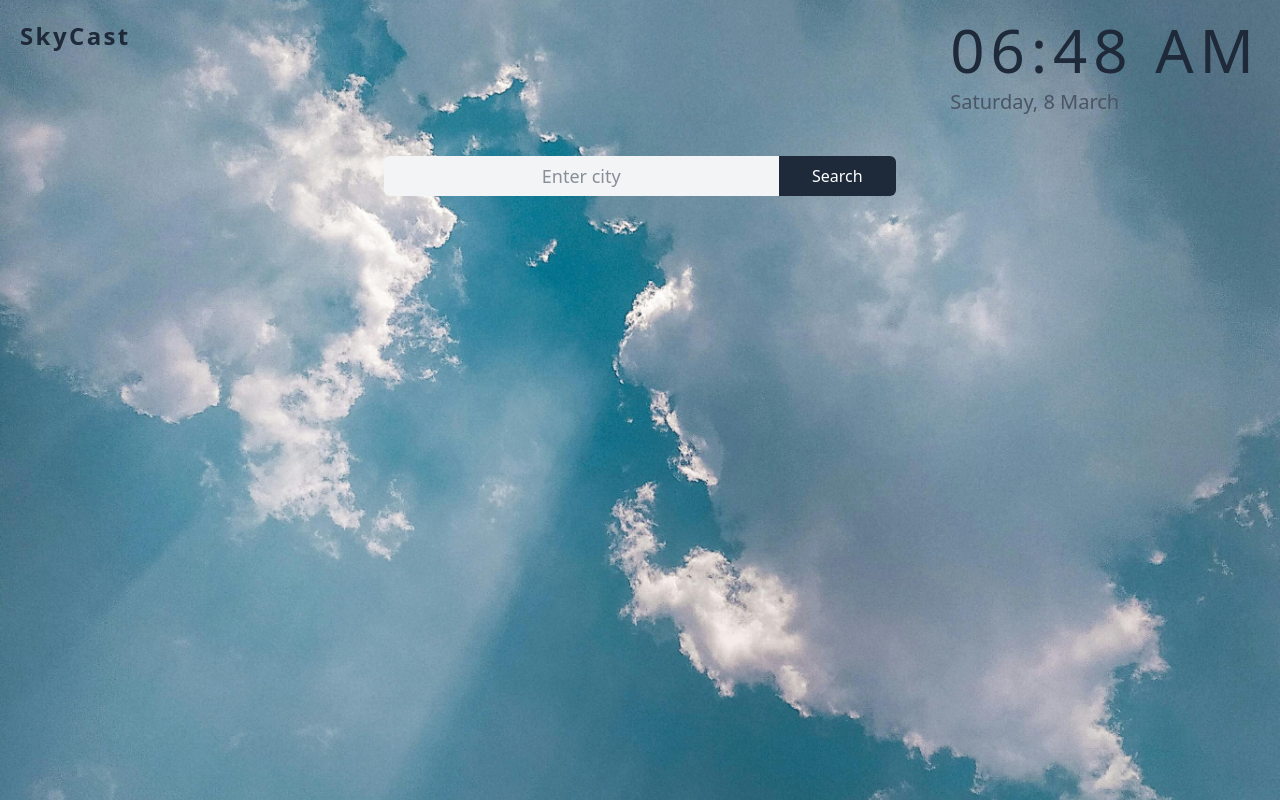
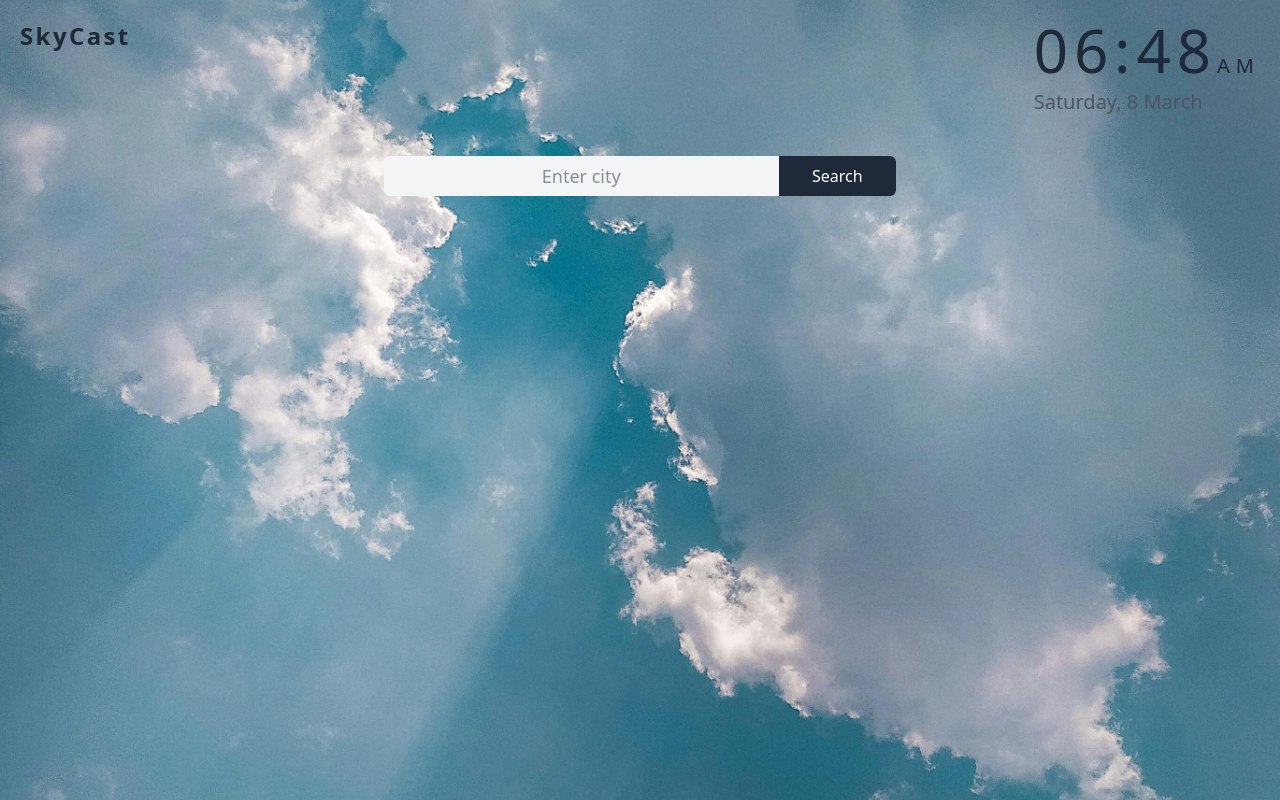
Before and after one commit to adnanahid/Sky-Cast, a Next.js app: page / in a window 1280 px wide. Built offline with nearby package versions, Linux system fonts and the light colour scheme; no server answers.

Commit message:
doing code simple and easy for screen reader

```diff
--- a/src/app/components/Time.tsx
+++ b/src/app/components/Time.tsx
@@ -19,10 +19,13 @@ export default function Time() {
     return () => clearInterval(interval);
   }, []);
 
+  const [time, amPm] = currentTime.split(" ");
+
   return (
     <div>
-      <h1 className="text-3xl sm:text-6xl tracking-widest text-gray-800">
-        {currentTime}
+      <h1 className="text-5xl sm:text-6xl tracking-widest text-gray-800">
+        {time}
+        <span className="text-xl">{amPm}</span>
       </h1>
       <p className="text-lg sm:text-xl mt-2 text-gray-600">{currentDate}</p>
     </div>
```
